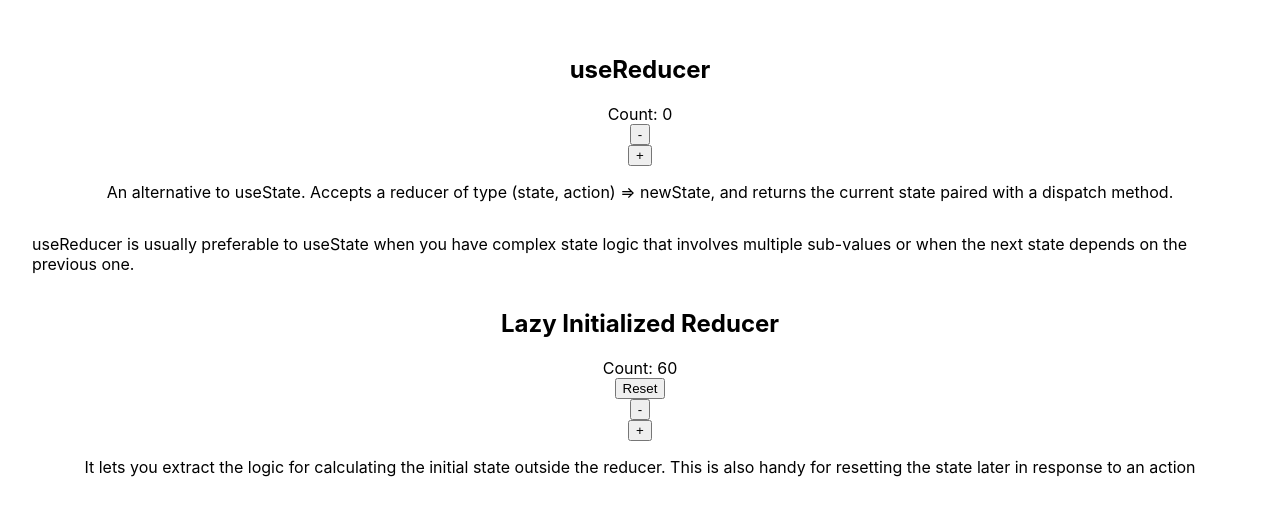
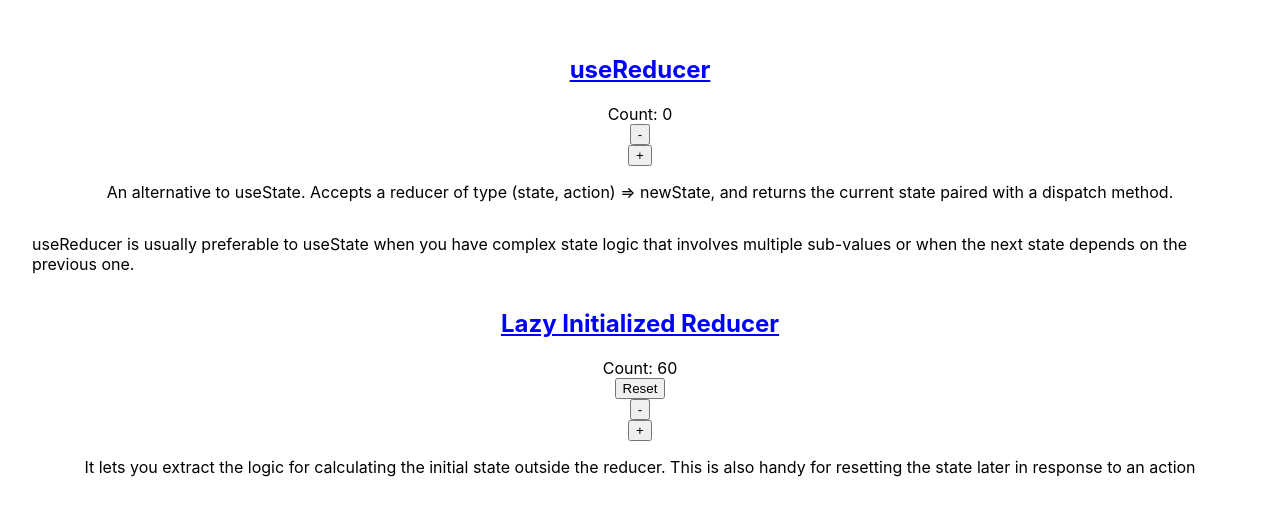
Before and after one commit to alexmkio/hooks-practice, a Next.js app: page / in a window 1280 px wide. Shown: the part 136-652 px from the top of the page. Built offline with nearby package versions, Linux system fonts and the light colour scheme.

Commit message:
Update styling for links

```diff
--- a/styles/globals.css
+++ b/styles/globals.css
@@ -7,8 +7,8 @@ body {
 }
 
 a {
-  color: inherit;
-  text-decoration: none;
+  color: blue;
+  text-decoration: underline;
 }
 
 * {
```
